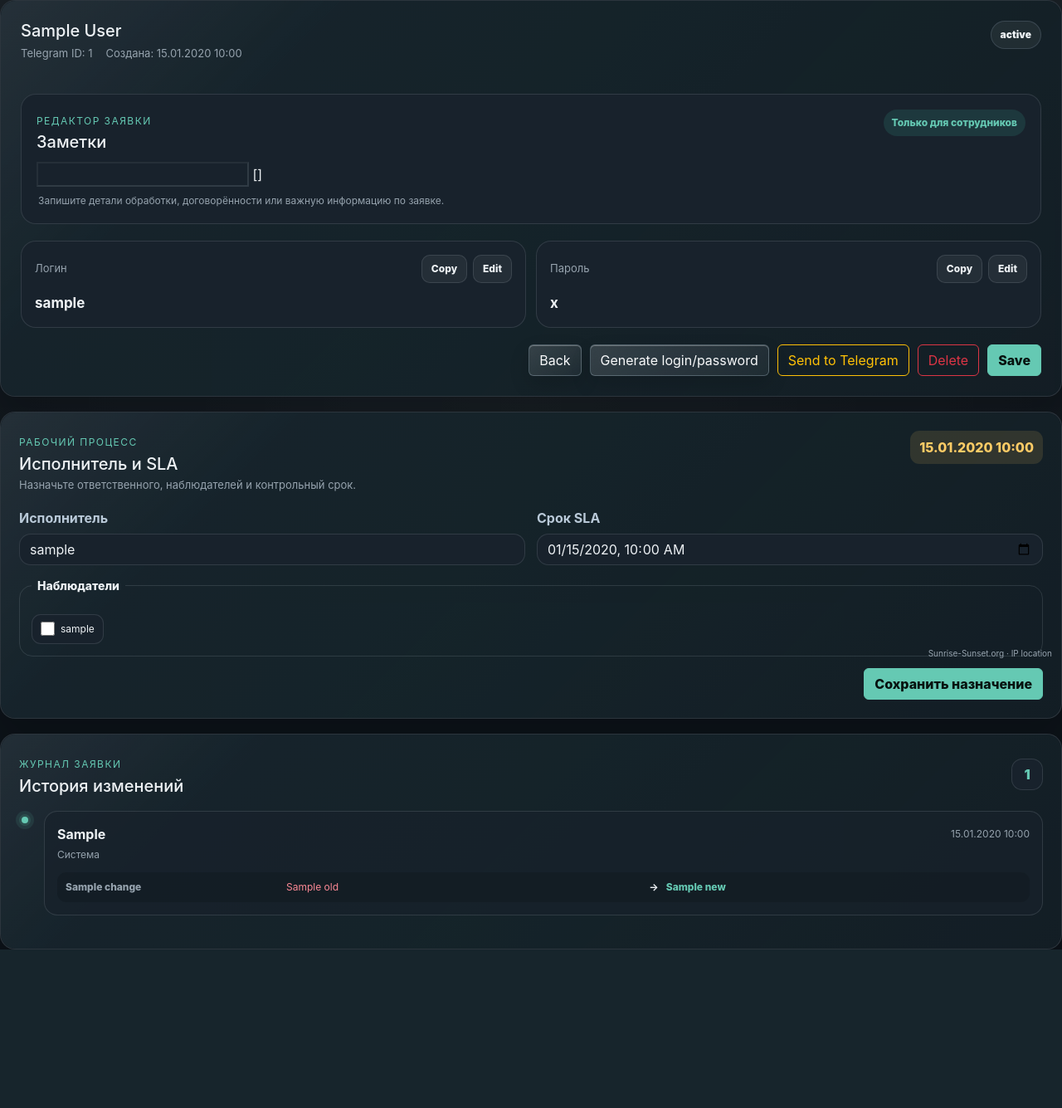
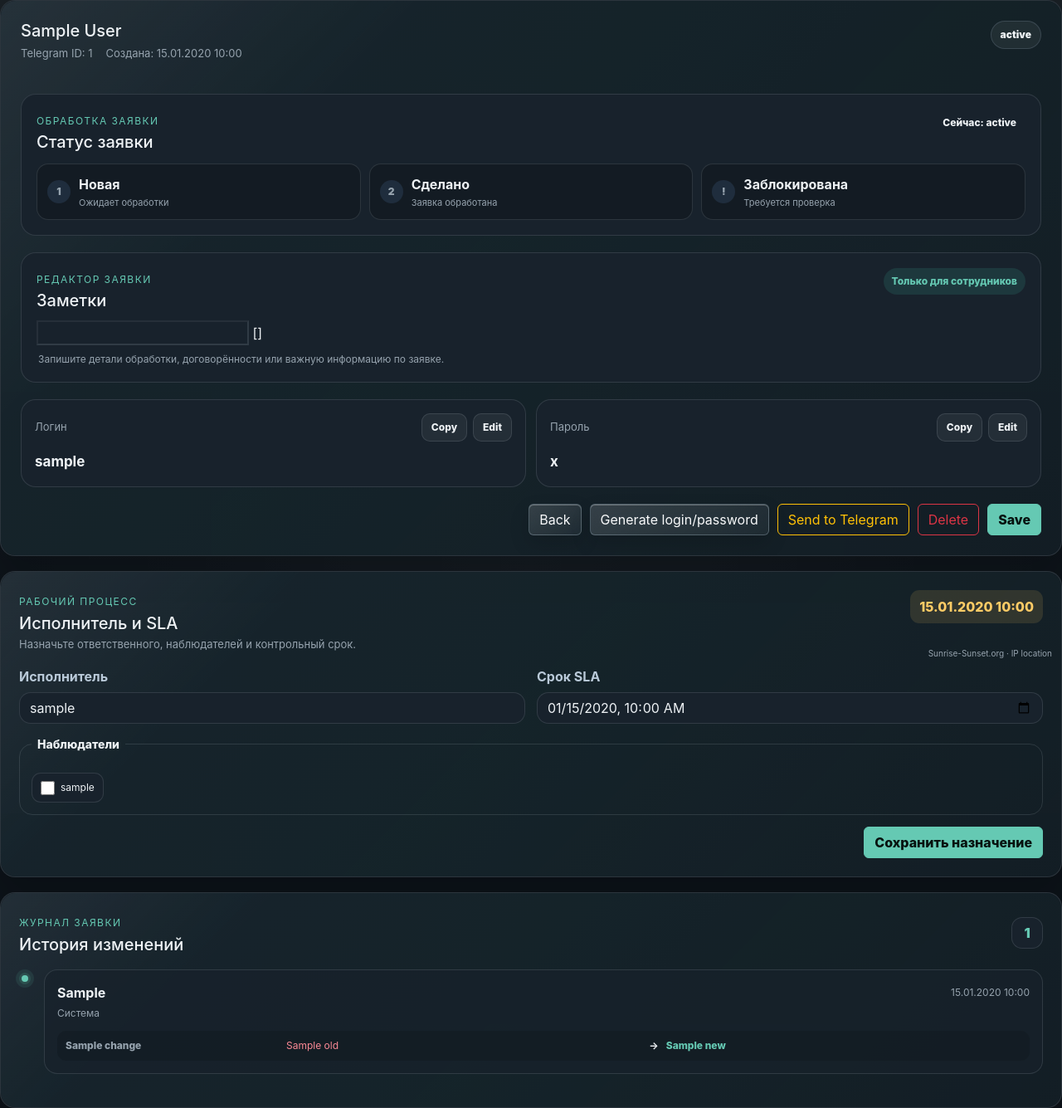
Before and after one commit to 2000muhammad/MTU_FORUM, a Django app: template templates/request_edit.html in a window 1280 px wide. Shown: the whole page at 83% size. Before the commit the page ends 1144 px from the top, so only its background shows below. Run offline with Django 5.2, Linux system fonts and the light colour scheme; the template is opened without the code that fills it: most values are stand-ins (such as "Sample title", 1, 10 or a date in 2020); form fields are guessed from the names that the template uses.

Commit message:
Add request status panel

```diff
--- a/templates/request_edit.html
+++ b/templates/request_edit.html
@@ -11,7 +11,19 @@
   .request-field-actions button:hover{border-color:var(--brand)!important;color:var(--brand)!important}
   .request-field.is-editing input{border-color:var(--brand)!important;box-shadow:0 0 0 .18rem rgba(68,215,182,.12)!important}
   .request-field textarea[readonly]{cursor:default;opacity:.88}
+  .request-status-block{margin:20px 0;padding:18px;border:1px solid var(--line);border-radius:18px;background:var(--panel-2)}
+  .request-status-head{display:flex;align-items:flex-start;justify-content:space-between;gap:14px;margin-bottom:14px}
+  .request-status-head h2{margin:3px 0 0}
+  .request-status-current{display:inline-flex;align-items:center;padding:7px 11px;border-radius:999px;font-size:12px;font-weight:800}
+  .request-status-steps{display:grid;grid-template-columns:repeat(3,minmax(0,1fr));gap:10px}
+  .request-status-step{display:flex;align-items:center;gap:10px;padding:12px;border:1px solid var(--line);border-radius:14px;background:var(--panel)}
+  .request-status-step i{display:grid;place-items:center;width:28px;height:28px;flex:0 0 28px;border-radius:50%;background:rgba(127,183,255,.12);color:var(--muted);font-size:12px;font-style:normal;font-weight:900}
+  .request-status-step span{display:grid;gap:2px}.request-status-step small{color:var(--muted);font-size:11px}
+  .request-status-step.is-current{border-color:rgba(68,215,182,.5);background:rgba(68,215,182,.08)}
+  .request-status-step.is-current i{background:var(--brand);color:#05251f}
+  .request-status-note{margin:10px 2px 0;color:var(--muted);font-size:12px}
   @media(max-width:760px){.request-field-head{align-items:flex-start;flex-direction:column}}
+  @media(max-width:760px){.request-status-head{flex-direction:column}.request-status-steps{grid-template-columns:1fr}}
 </style>
 <form method="post" class="glass-card editor-form">
   {% csrf_token %}
@@ -45,6 +57,27 @@
     {% endfor %}
     <input type="hidden" name="status" value="{{ item.status }}">
   </div>
+  <section class="request-status-block" aria-labelledby="request-status-title">
+    <div class="request-status-head">
+      <div>
+        <span class="eyebrow">Обработка заявки</span>
+        <h2 id="request-status-title">Статус заявки</h2>
+      </div>
+      <span class="request-status-current status-{{ item.status }}">Сейчас: {{ item.get_status_display }}</span>
+    </div>
+    <div class="request-status-steps">
+      <div class="request-status-step {% if item.status == 'new' %}is-current{% endif %}">
+        <i>1</i><span><strong>Новая</strong><small>Ожидает обработки</small></span>
+      </div>
+      <div class="request-status-step {% if item.status == 'done' %}is-current{% endif %}">
+        <i>2</i><span><strong>Сделано</strong><small>Заявка обработана</small></span>
+      </div>
+      <div class="request-status-step {% if item.status == 'blocked' %}is-current{% endif %}">
+        <i>!</i><span><strong>Заблокирована</strong><small>Требуется проверка</small></span>
+      </div>
+    </div>
+    {% if item.status == 'new' %}<p class="request-status-note">После нажатия «Сохранить» статус автоматически изменится на «Сделано».</p>{% endif %}
+  </section>
   <section class="request-notes-block">
     <div class="request-notes-heading">
       <div>
```
Also changed, not shown: core/tests/test_request_history_notifications.py (+2 -0 lines).
